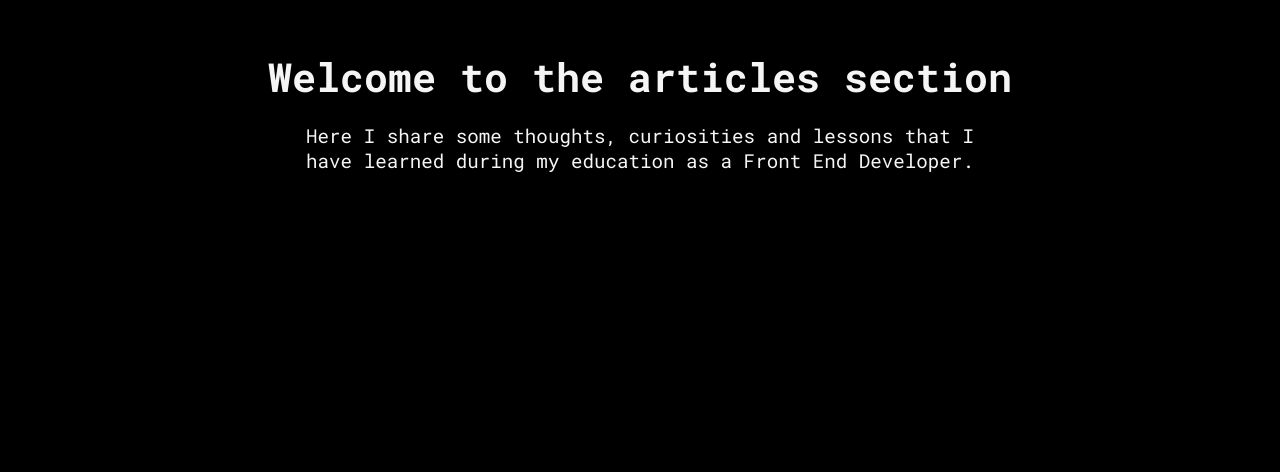
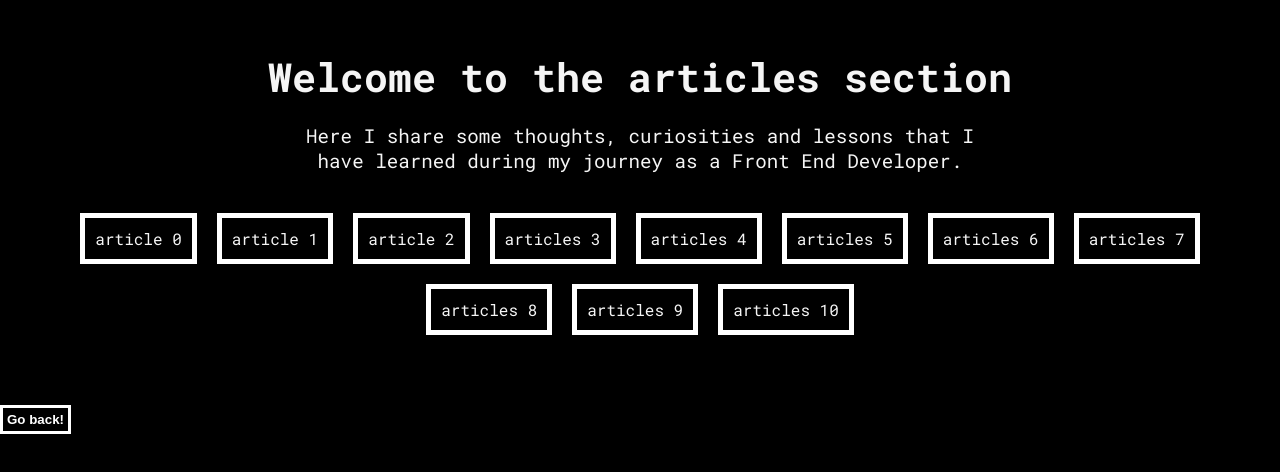
Before and after one commit to Ariel-GonzAguer/vite-portafolio, a React (Vite) app: page /Articles in a window 1280 px wide. Shown: the top 472 px of the page. Built offline with nearby package versions, Linux system fonts and the light colour scheme.

Commit message:
rutas dináminas del router añadidas

```diff
--- a/src/App.jsx
+++ b/src/App.jsx
@@ -1,28 +1,34 @@
 import React from "react";
-import { createBrowserRouter, createRoutesFromElements, RouterProvider, Route } from 'react-router-dom';
+import {
+  createBrowserRouter,
+  createRoutesFromElements,
+  RouterProvider,
+  Route,
+} from "react-router-dom";
 
 import Root from "./components/Root/Root";
 import AboutMe from "./components/AboutMe/AboutMe";
 import Contact from "./components/Contact/Contact";
 import Projects from "./components/Projects/Projects";
 import Articles from "./components/Articles/Articles";
-
+import SingleArticle from "./components/Articles/SingleArticle";
 
 import IntroPage from "./components/Intro/IntroPage/IntroPage";
 
 export default function App() {
-
-  const router = createBrowserRouter(createRoutesFromElements(
+  const router = createBrowserRouter(
+    createRoutesFromElements(
       <Route path="/" element={<Root />}>
         <Route index element={<IntroPage />} />
         <Route path="About-Me" element={<AboutMe />} />
         <Route path="Contact" element={<Contact />} />
         <Route path="Projects" element={<Projects />} />
+
         <Route path="Articles" element={<Articles />} />
+        <Route path="Articles/:title" element={<SingleArticle />} />
       </Route>
-  ))
+    )
+  );
 
-  return (
-    <RouterProvider router={router} />
-  );
+  return <RouterProvider router={router} />;
 }
--- a/src/components/Articles/Articles.jsx
+++ b/src/components/Articles/Articles.jsx
@@ -1,11 +1,31 @@
 import React from "react";
+import { Link, useSearchParams } from "react-router-dom";
+import { nanoid } from "@reduxjs/toolkit";
+
+import { articles } from "../../data/articles";
+
 import styles from "./Articles.module.css";
 
 export default function Article() {
+  const [searchParams] = useSearchParams();
+  const articlesData = Object.values(articles);
+
   return (
     <section className={styles.articlesSection}>
       <h2>Welcome to the articles section</h2>
-      <p>Here I share some thoughts, curiosities and lessons that I have learned during my education as a Front End Developer.</p>
+      <p>
+        Here I share some thoughts, curiosities and lessons that I have learned
+        during my journey as a Front End Developer.
+      </p>
+      <ul>
+        {articlesData.map((art) => {
+          return (
+            <li key={nanoid()} className={styles.article}>
+              <Link to={`/articles/${art.title}`}>{art.title}</Link>
+            </li>
+          );
+        })}
+      </ul>
     </section>
   );
 }
--- a/src/components/Articles/Articles.module.css
+++ b/src/components/Articles/Articles.module.css
@@ -16,4 +16,26 @@
     margin-bottom: 20px;
     width: 60%;
   }
+
+  & ul {
+    display: flex;
+    flex-wrap: wrap;
+    align-items: center;
+    justify-content: center;
+    text-align: center;
+    padding: 10px;
+
+    & .article {
+      border: 5px solid white;
+      margin: 10px;
+      padding: 10px;
+      cursor: pointer;
+
+      &:hover {
+        background-color: whitesmoke;
+        color: #1e1e1e;
+        font-weight: bolder;
+      }
+    }
+  }
 }
--- a/src/components/Articles/SingleArticle.jsx
+++ b/src/components/Articles/SingleArticle.jsx
@@ -0,0 +1,15 @@
+import React from "react";
+import { useParams } from "react-router-dom";
+import { articles } from "../../data/articles";
+
+export default function SingleArticle() {
+  let { title } = useParams();
+  const articlesData = Object.values(articles).find(art => art.title === title);
+
+  return (
+      <div>
+        <h1 >{title} </h1>
+        <p>{articlesData.text} </p>
+      </div>
+  );
+}
--- a/src/components/Intro/IntroPage/IntroPage.module.css
+++ b/src/components/Intro/IntroPage/IntroPage.module.css
@@ -258,7 +258,7 @@ input:hover {
   }
 
   .neubrutalism p {
-    font-size: 1rem;
+    font-size: 0.9rem;
   }
 
   .neubrutalism .pChoose {
--- a/src/components/Root/Root.jsx
+++ b/src/components/Root/Root.jsx
@@ -1,11 +1,18 @@
-import React from 'react'
-import { Outlet } from 'react-router-dom'
+import React from "react";
+import { Outlet, NavLink, useLocation } from "react-router-dom";
+
+import styles from "./Root.module.css";
 
 export default function Root() {
-
+  const location = useLocation();
   return (
     <div>
-    <Outlet />
+      <Outlet />
+      {location.pathname !== "/" && (
+        <NavLink aria-label="link" to="/">
+          <button className={styles.backBTN}>Go back!</button>
+        </NavLink>
+      )}
     </div>
-  )
+  );
 }
--- /dev/null
+++ b/src/components/Root/Root.module.css
@@ -0,0 +1,16 @@
+.backBTN {
+  border: 3px solid white;
+  background-color: black;
+  color: white;
+  padding: 4px;
+  cursor: pointer;
+  font-weight: bolder;
+  position: relative;
+  bottom: 0px;
+  left: 0px;
+
+  &:hover {
+    background-color: white;
+    color: black;
+  }
+}
--- /dev/null
+++ b/src/data/articles.js
@@ -0,0 +1,46 @@
+export const articles = {
+  0: {
+    title: "article 0",
+    text: "Soy un cero",
+  },
+  1: {
+    title: "article 1",
+    text: "Soy un uno",
+  },
+  2: {
+    title: "article 2",
+    text: "Soy un dos",
+  },
+  3: {
+    title: "articles 3",
+    text: "Soy un tres",
+  },
+  4: {
+    title: "articles 4",
+    text: "Soy un cuatro",
+  },
+  5: {
+    title: "articles 5",
+    text: "Soy un cinco",
+  },
+  6: {
+    title: "articles 6",
+    text: "Soy un seis",
+  },
+  7: {
+    title: "articles 7",
+    text: "Soy un siete",
+  },
+  8: {
+    title: "articles 8",
+    text: "Soy un ocho",
+  },
+  9: {
+    title: "articles 9",
+    text: "Soy un nueve",
+  },
+  10: {
+    title: "articles 10",
+    text: "Soy un diez",
+  },
+};
```
Lines whose indentation alone changed are shown as unchanged.
